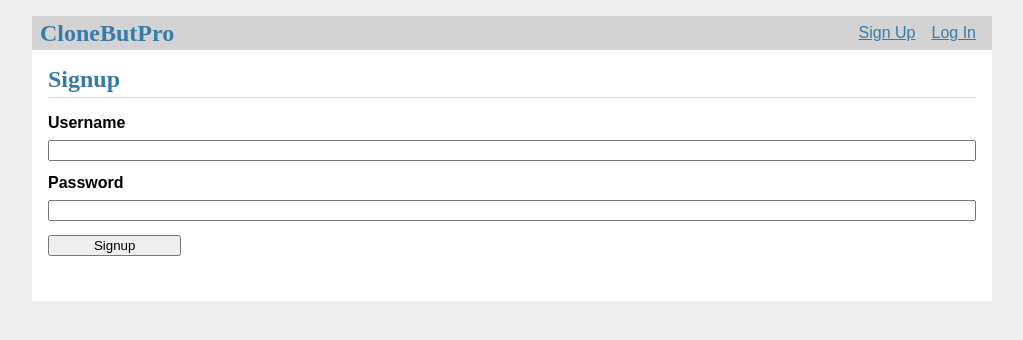
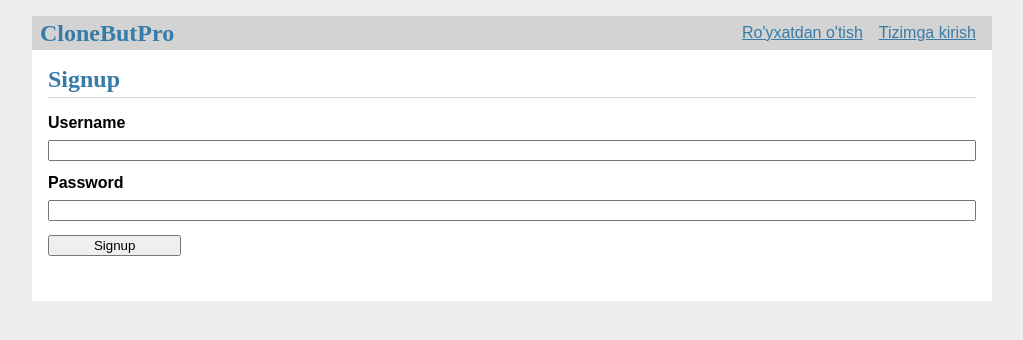
Before and after one commit to Xakimov-Sardor/FlaskPracticeProject, a Flask app: page /auth/signup in a window 1280 px wide. Shown: the top 340 px of the page, without its empty margins (128-1151 px from the left). Run offline with Flask 3, Linux system fonts and the light colour scheme.

Commit message:
i am uzbek

```diff
--- a/package/templates/base.html
+++ b/package/templates/base.html
@@ -6,10 +6,10 @@
   <ul>
     {% if g.current_user %}
       <li><span>{{ g.current_user['username'] }}</span>
-      <li><a href="{{ url_for('auth.logout') }}">Log Out</a>
+      <li><a href="{{ url_for('auth.logout') }}">Chiqish</a>
     {% else %}
-      <li><a href="{{ url_for('auth.signup') }}">Sign Up</a>
-      <li><a href="{{ url_for('auth.login') }}">Log In</a>
+      <li><a href="{{ url_for('auth.signup') }}">Ro'yxatdan o'tish</a>
+      <li><a href="{{ url_for('auth.login') }}">Tizimga kirish</a>
     {% endif %}
   </ul>
 </nav>
@@ -21,4 +21,5 @@
     <div class="flash">{{ message }}</div>
   {% endfor %}
   {% block content %}{% endblock %}
+
 </section>
```
